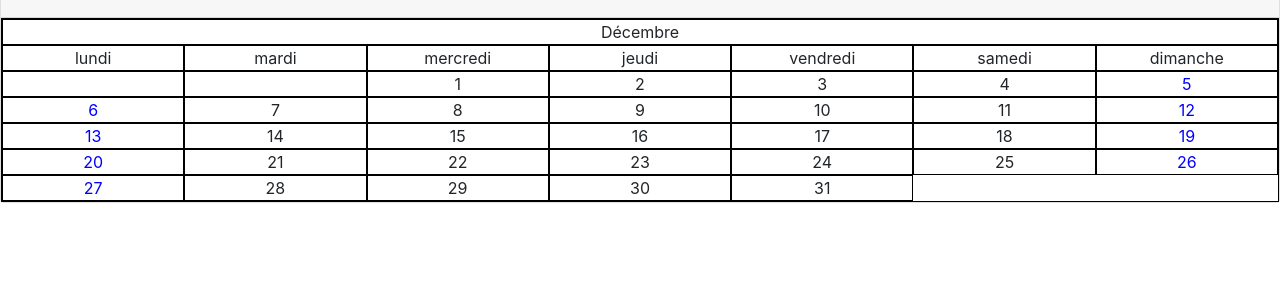
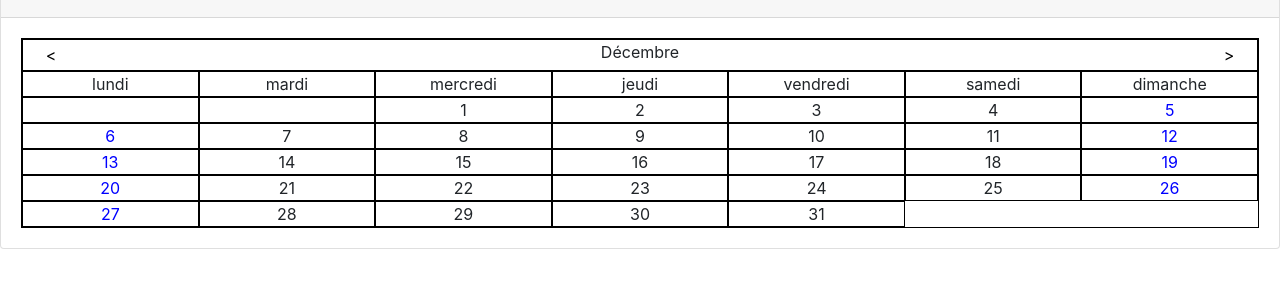
Before and after one commit to MrGabeux37/WebAppPsychologue, a website: page public/views/psychologue/calendar.html in a window 1280 px wide. Shown: the part 93-380 px from the top of the page. Drawn offline with nearby package versions, Linux system fonts and the light colour scheme.

Commit message:
Ajout des boutons
changements de localisation des variables.
travail des fonctions mois avant et mois apres.

```diff
--- a/public/css/calendrierPsycho.css
+++ b/public/css/calendrierPsycho.css
@@ -6,6 +6,15 @@
   height: 100%;
   padding: 0px;
   border: 1px solid black;
+}
+
+button {
+  border: none;
+  text-align: center;
+  margin: 2px 2px;
+  display: inline-block;
+  background-color: white;
+
 }
 
 .day {
@@ -30,8 +39,8 @@
   display: grid;
   text-align: center;
   height: 100%;
-  padding: 0px;
   border-style: solid;
   border-color: black;
   border-width: 2px 2px 0px 2px;
+  grid-template-columns: 1fr 20fr 1fr;
 }
--- a/public/script/calendrierPsycho.js
+++ b/public/script/calendrierPsycho.js
@@ -1,9 +1,19 @@
+var backForthMonth=0;
+console.log(backForthMonth);
+const dateToday = new Date();
+const monthToday = dateToday.getMonth();
+var monthSelect = monthToday+backForthMonth;
+var monthSelectName = whatMonth(monthToday+backForthMonth);
+var yearSelect = dateToday.getFullYear();
+const tempDate = new Date(yearSelect,monthSelect,1);
+const lastDay = new Date(yearSelect,(monthSelect+1)%12,0);
+console.log(lastDay.getDate());
+
 const isWeekend = day => {
   return day%7===5 || day%7===6;
 }
 
 function whatMonth(month){
-  month+=72;
   switch(month%12){
     case 0: return "Janvier";
     case 1: return "Février";
@@ -21,7 +31,6 @@
 }
 
 function whatDay(dayMonth){
-  dayMonth+=49;
   switch(dayMonth%7){
     case 0: return "Dimanche";
     case 1: return "Lundi";
@@ -33,6 +42,16 @@
   }
 }
 
+function reculeMois(){
+  if(backForthMonth==0)return backForthMonth=11;
+  else return backForthMonth--;
+}
+
+function avanceMois(){
+  if (backForthMonth==12) return backForthMonth==0;
+  else return backForthMonth++;
+}
+
 (function(window, document, undefined){
 
 // code that should be taken care of right away
@@ -42,18 +61,9 @@
   function init(){
 
     const cal = document.getElementById("calendrierPsycho");
-    console.log(cal);
-    var backForthMonth=0;
-    const dateToday = new Date();
-    const monthToday = dateToday.getMonth();
-    var monthSelect = monthToday+backForthMonth;
-    var monthSelectName = whatMonth(monthToday+backForthMonth);
-    var yearSelect = dateToday.getFullYear();
-    const tempDate = new Date(yearSelect,monthSelect,1);
-    const lastDay = new Date(yearSelect,(monthSelect+1)%12,0);
-    console.log(lastDay.getDate());
+    console.log(dateToday);
 
-    cal.insertAdjacentHTML("beforebegin",`<div class="month">${monthSelectName}</div>`)
+    cal.insertAdjacentHTML("beforebegin",`<div class="month"> <button onclick="reculeMois()"> < </button> <div>${monthSelectName}</div> <button onclick="avanceMois()"> > </button> </div>`);
 
     //nom des jours avant le calendrier
     for(let week=1;week<=7;week++){
--- a/public/views/psychologue/calendar.html
+++ b/public/views/psychologue/calendar.html
@@ -22,9 +22,10 @@
         <h4 class="text-center">Calendrier</h4>
       </div>
 
-      <div class="card-body" id="calendrierPsycho">
+      <div class="card-body">
 
-
+        <div id="calendrierPsycho">
+        </div>
       </div>
 
     </div>
```
